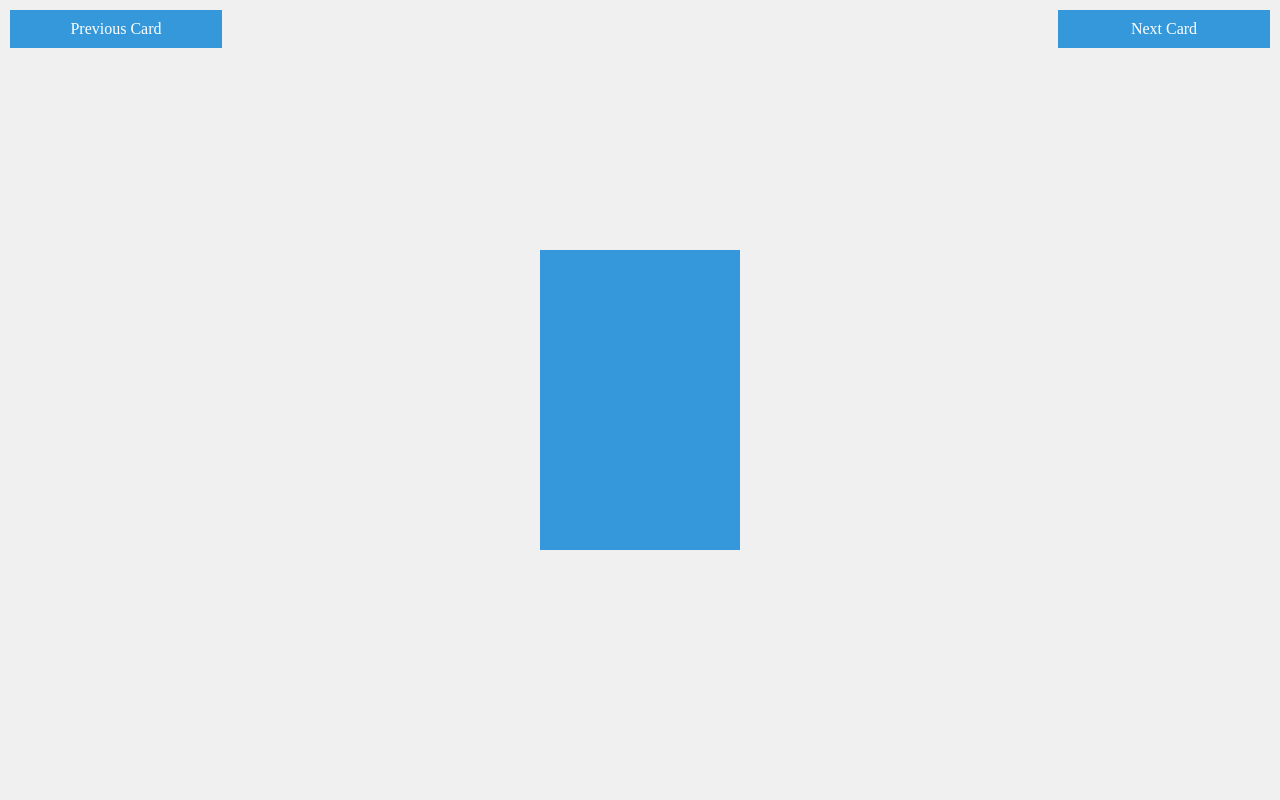
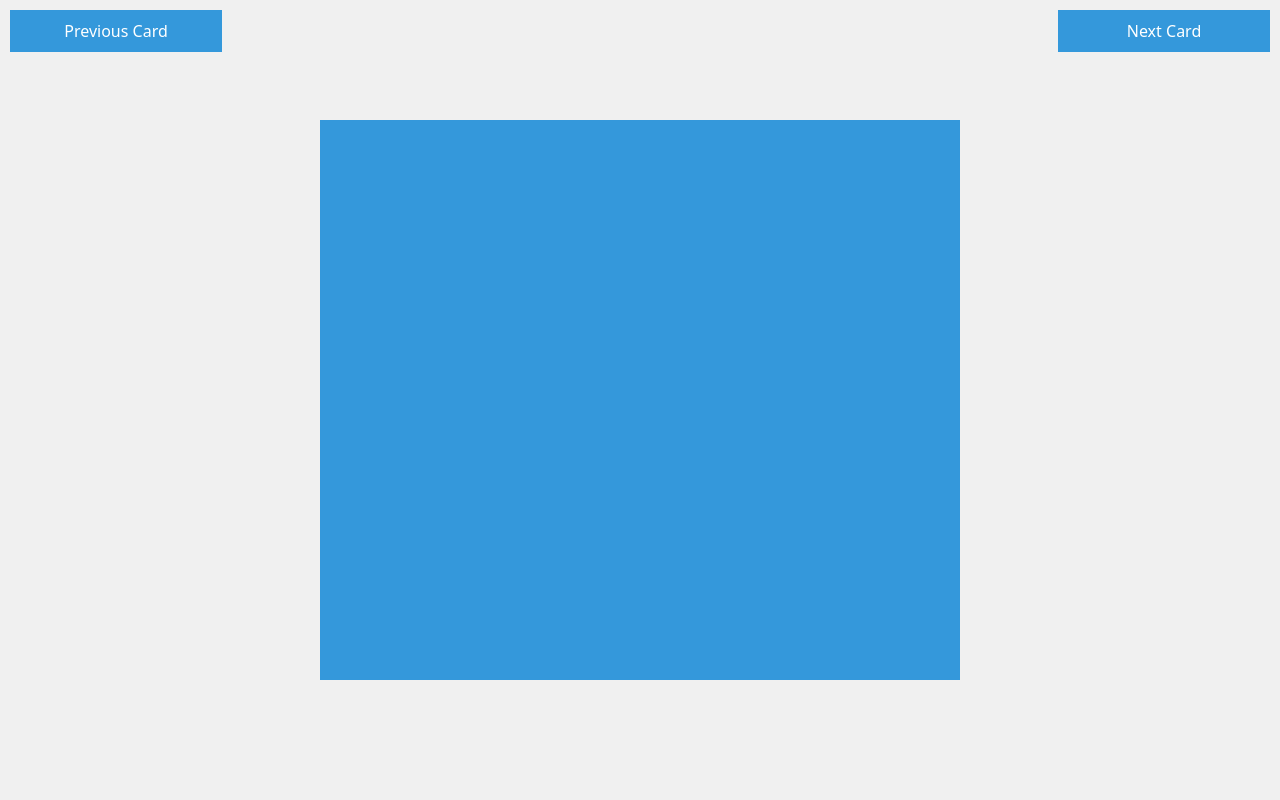
Before and after one commit to HyeeunKim07/voca, a Flask app: page / in a window 1280 px wide. Run offline with Flask 3, Linux system fonts and the light colour scheme; data that the repository does not hold is empty; parts of the project's set-up code (start-up, migrations or seed data) failed here and were passed over.

Commit message:
Fix some style.css
fix some style components

```diff
--- a/data.py
+++ b/data.py
@@ -6,6 +6,8 @@ def get_voca_data():
     import re
 
     import json
+
+    import random
 
     voca_list = []
 
@@ -41,6 +43,7 @@ def get_voca_data():
                     "meaning" : meaning
                 })
 
+    random.shuffle(voca_list)
 
     json_voca_list = json.dumps(voca_list, ensure_ascii=False)
 
--- a/static/styles.css
+++ b/static/styles.css
@@ -1,3 +1,8 @@
+* {
+  font-family: system-ui, -apple-system, BlinkMacSystemFont, "Segoe UI", Roboto,
+    Oxygen, Ubuntu, Cantarell, "Open Sans", "Helvetica Neue", sans-serif;
+}
+
 body {
   display: flex;
   align-items: center;
@@ -8,8 +13,8 @@ body {
 }
 
 .card {
-  width: 200px;
-  height: 300px;
+  width: 50vw;
+  height: 70vh;
   perspective: 1000px;
 }
 
```
